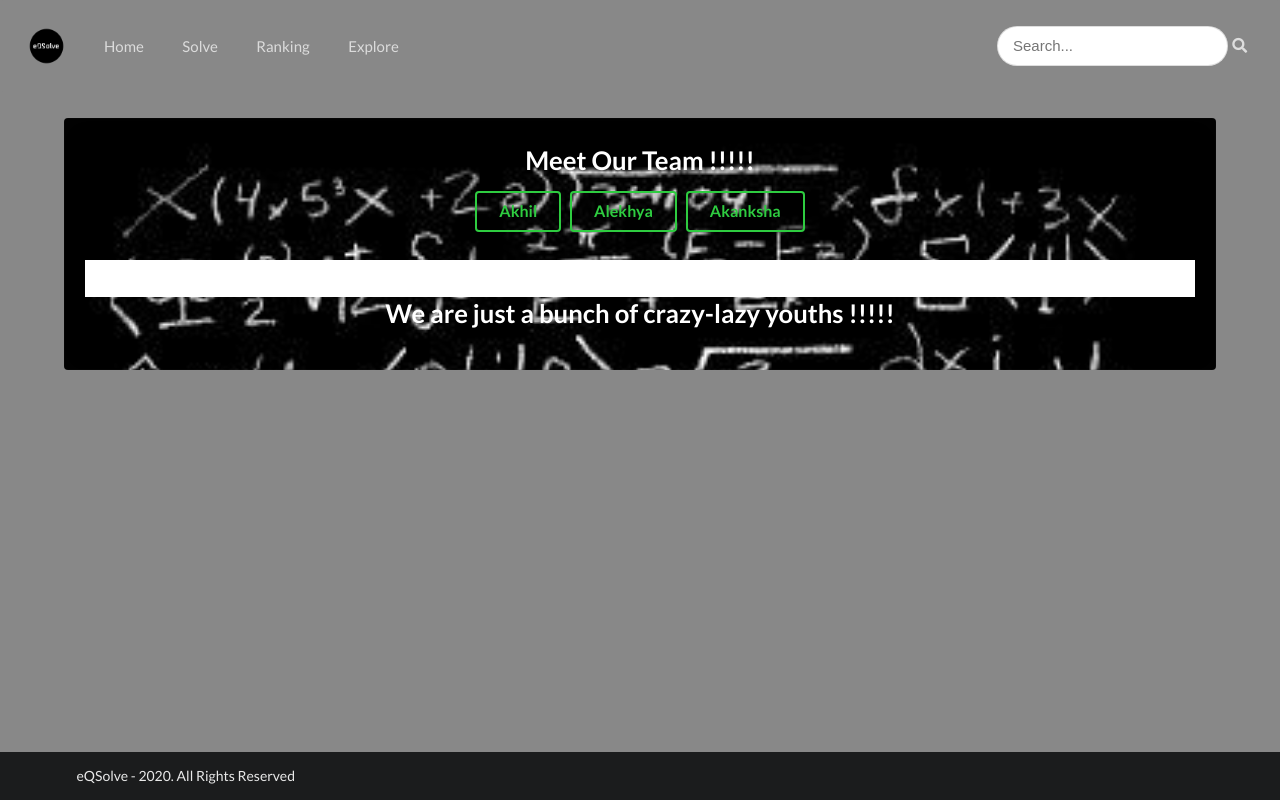
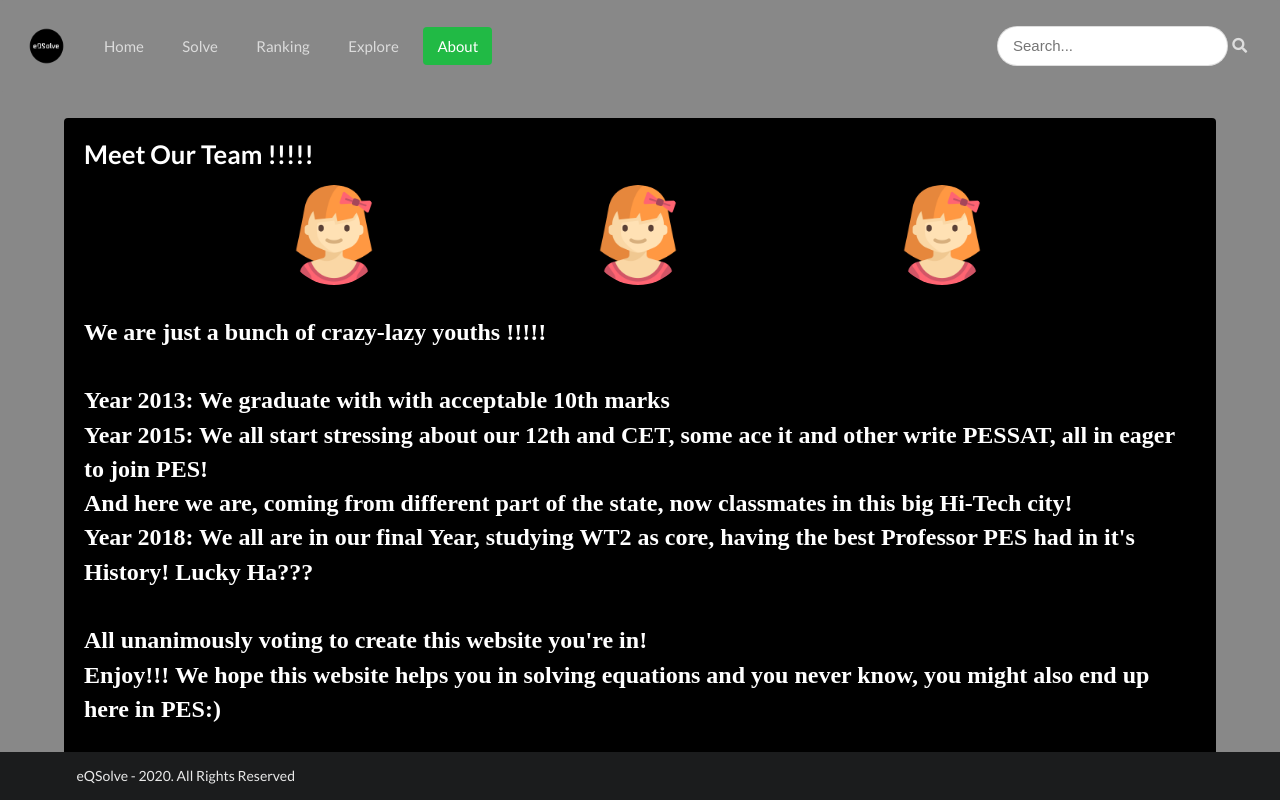
Before and after one commit to AkankshaSomayaji/eQSolve, a Flask app: template eQSolve/eQSolve/templates/about.html in a window 1280 px wide. Run offline with Flask 2, Linux system fonts and the light colour scheme; the template is opened without the code that fills it: most values are stand-ins (such as "Sample title", 1, 10 or a date in 2020); some libraries are stand-ins or nearby versions.

Commit message:
about added

```diff
--- a/eQSolve/eQSolve/templates/about.html
+++ b/eQSolve/eQSolve/templates/about.html
@@ -3,18 +3,28 @@
 
 {% block content %}
 
-<div class="ui huge placeholder segment" style="background-image:url('../static/images/math2.jpg');background-size:cover;margin-left:5%;margin-right:5%;margin-top:2%;">
+<div class="ui inverted  huge segment" style="background-color:black;margin-left:5%;margin-right:5%;margin-top:2%;" >
     <div class="ui inverted icon header">
         Meet Our Team !!!!!
     </div>
     <div class="inline">
-        <p class="ui inverted green large button">Akhil</p>
-        <p class="ui inverted green large button">Alekhya</p>
-        <p class="ui inverted green large button">Akanksha</p>
+        <img src="../static/images/akanksha.png" style="width:100px;border-radius:50%;" hspace="18%">
+        <img src="../static/images/akanksha.png" style="width:100px;border-radius:50%;" >
+        <img src="../static/images/akanksha.png" style="width:100px;border-radius:50%;" hspace="18%">
     </div>
-    <div class="ui inverted icon header">
-        We are just a bunch of crazy-lazy youths !!!!!
-    </div>
+
+
+        <div class="ui inverted icon header">
+            <p align="left" style="font-family:'Bradley Hand ITC'; font-size:x-large;">
+                We are just a bunch of crazy-lazy youths !!!!! <br /><br />
+                Year 2013: We graduate with with acceptable 10th marks <br />
+                Year 2015: We all start stressing about our 12th and CET, some ace it and other write PESSAT, all in eager to join PES! <br />
+                And here we are, coming from different part of the state, now classmates in this big Hi-Tech city! <br />
+                Year 2018: We all are in our final Year, studying WT2 as core, having the best Professor PES had in it's History! Lucky Ha???<br /><br /> All unanimously voting to create this website you're in! <br />
+                Enjoy!!! We hope this website helps you in solving equations and you never know, you might also end up here in PES:) <br />
+            </p>
+        </div> <!-- I put the /div here and removed  class="ui inverted icon header" from above div-->
+
 </div>
 
 {% endblock %}
--- a/eQSolve/eQSolve/templates/header.html
+++ b/eQSolve/eQSolve/templates/header.html
@@ -26,8 +26,9 @@
             <div class="ui item"><img src="/static/images/logo.png" /></div>
             <a class="green item bt {{'active' if active_page == 'home' else ''}}" href="{{url_for('index')}}">Home</a>
             <a class="green item bt {{'active' if active_page == 'solve' else ''}}" href="{{url_for('solve')}}">Solve</a>
-            <a class="green item bt {{'active' if active_page == 'ranking' else ''}}" href="{{url_for('about')}}">Ranking</a>
+            <a class="green item bt {{'active' if active_page == 'ranking' else ''}}" href="#">Ranking</a>
             <a class="green item bt {{'active' if active_page == 'explore' else ''}}" href="#">Explore</a>
+            <a class="green item bt {{'active' if active_page == 'about' else ''}}" href="{{url_for('about')}}">About</a>
             <div class="right item">
                 <div class="ui search">
                     <input type="text" class="prompt" placeholder="Search...">
@@ -40,7 +41,7 @@
     <div>
         {%block content%}{% endblock %}
 
-        <div class="ui inverted vertical footer segment" style="position:absolute;bottom:0;width:100%;">
+        <div class="ui inverted vertical footer segment" style="position:fixed;bottom:0;width:100%;">
                 <div class="ui container">
                     eQSolve - {{year}}. All Rights Reserved
                 </div>
```
Also changed, not shown: eQSolve/eQSolve/static/images/akanksha.png (added), 1 other file.
